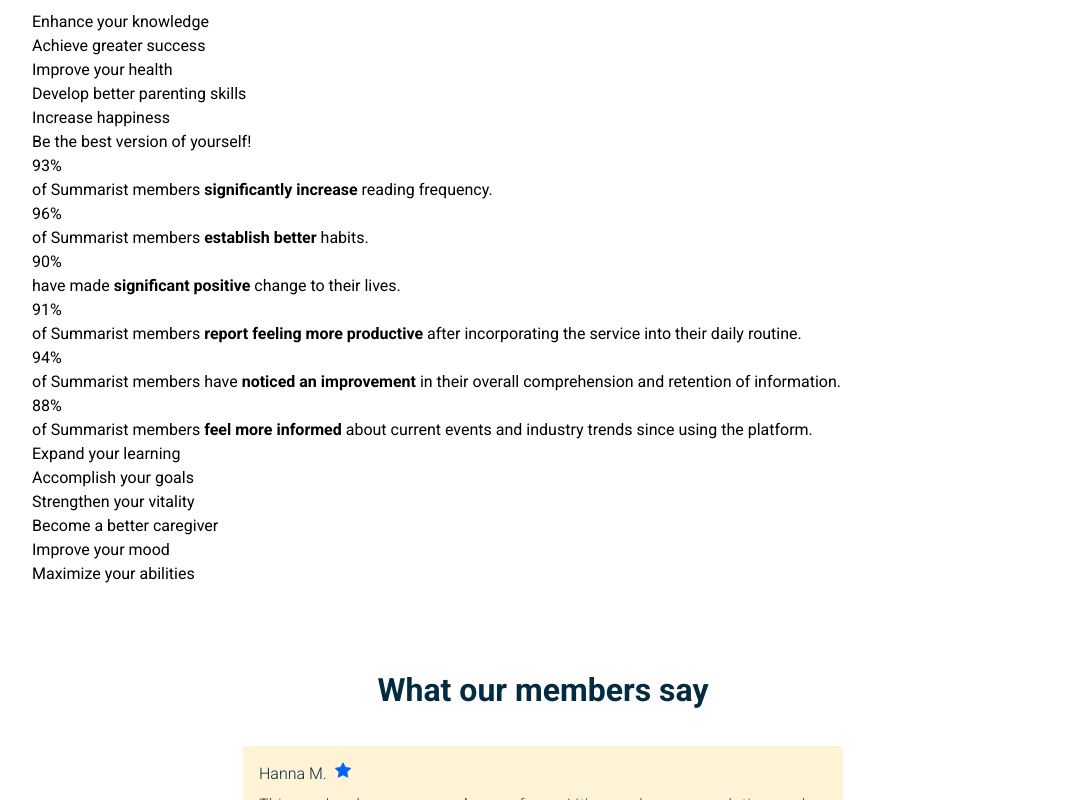
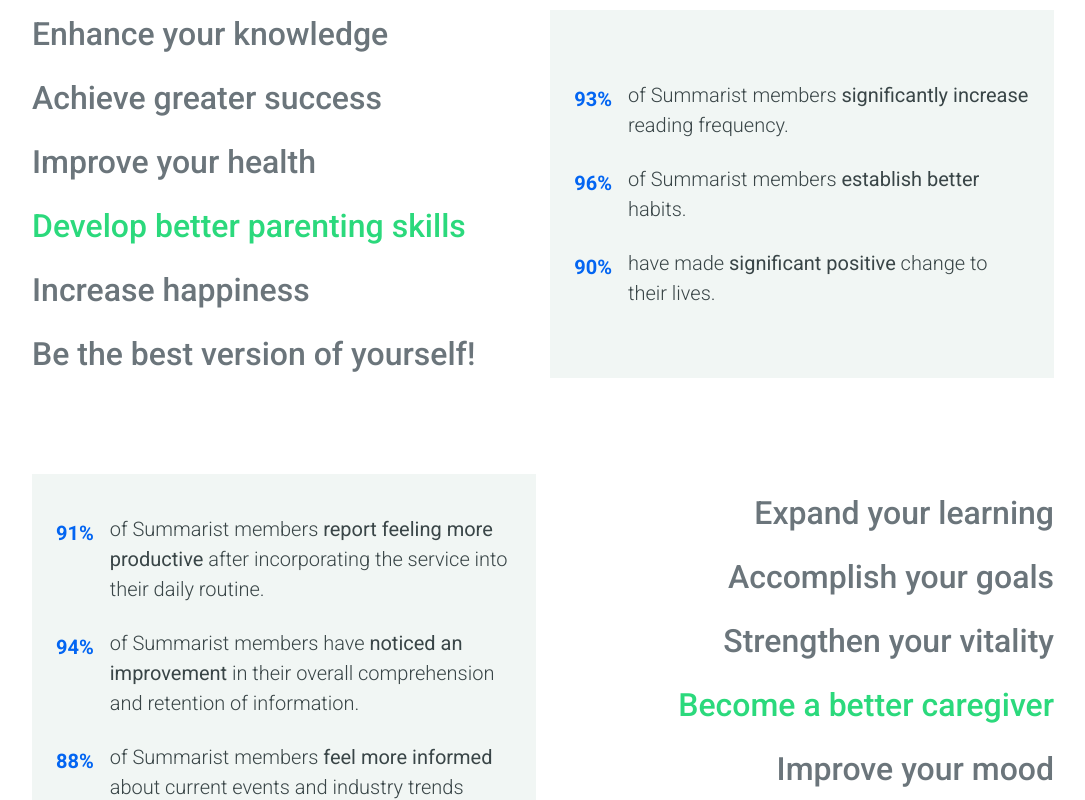
Before and after one commit to slowheelerfam-netizen/virtual-internship-v2, a Next.js app: page / in a window 1280 px wide. Shown: the part 920-1720 px from the top of the page, without its empty margins (97-1182 px from the left). Built offline with nearby package versions, Linux system fonts and the light colour scheme; no server answers.

Commit message:
Corrected issues on landing page, hopefully final push

```diff
--- a/src/app/(app)/settings/page.tsx
+++ b/src/app/(app)/settings/page.tsx
@@ -9,6 +9,7 @@
 import { openModal } from "@/store/modalSlice";
 import Link from "next/link";
 import Image from "next/image";
+import { Suspense } from "react";
 
 type SubStatus = "basic" | "premium" | "premium-plus";
 
@@ -27,7 +28,7 @@
   );
 }
 
-export default function SettingsPage() {
+function SettingsContent() {
   const [user, setUser] = useState<User | null>(null);
   const [subStatus, setSubStatus] = useState<SubStatus>("basic");
   const [loading, setLoading] = useState(true);
@@ -77,7 +78,7 @@
           </p>
           <button
             style={{
-              width: "200px",
+              width: "170px",
               height: "40px",
               backgroundColor: "#2bd97c",
               color: "#032b41",
@@ -146,4 +147,13 @@
       </div>
     </div>
   );
+
 }
+
+export default function SettingsPage() {
+  return (
+    <Suspense fallback={<div className="app-page"><div className="skeleton" style={{ height: "32px", width: "180px", borderRadius: "6px" }} /></div>}>
+      <SettingsContent />
+    </Suspense>
+  );
+}
--- a/src/app/home.module.css
+++ b/src/app/home.module.css
@@ -187,7 +187,7 @@
 
 .statistics__wrapper {
   display: flex;
-  gap: 80px;
+  gap: 40px;
   margin-bottom: 96px;
 }
 
--- a/src/app/page.tsx
+++ b/src/app/page.tsx
@@ -88,28 +88,28 @@
               <div className={styles.review}>
                 <div className={styles.review__header}>
                   <div className={styles.review__name}>Hanna M.</div>
-                  <div className={styles.review__stars}><BsStarFill /></div>
+                  <div className={styles.review__stars}><BsStarFill /><BsStarFill /><BsStarFill /><BsStarFill /><BsStarFill /></div>
                 </div>
                 <div className={styles.review__body}>This app has been a <b>game-changer</b> for me! It&apos;s saved me so much time and effort in reading and comprehending books. Highly recommend it to all book lovers.</div>
               </div>
               <div className={styles.review}>
                 <div className={styles.review__header}>
                   <div className={styles.review__name}>David B.</div>
-                  <div className={styles.review__stars}><BsStarFill /></div>
+                  <div className={styles.review__stars}><BsStarFill /><BsStarFill /><BsStarFill /><BsStarFill /><BsStarFill /></div>
                 </div>
                 <div className={styles.review__body}>I love this app! It provides <b>concise and accurate summaries</b> of books in a way that is easy to understand. It&apos;s also very user-friendly and intuitive.</div>
               </div>
               <div className={styles.review}>
                 <div className={styles.review__header}>
                   <div className={styles.review__name}>Nathan S.</div>
-                  <div className={styles.review__stars}><BsStarFill /></div>
+                  <div className={styles.review__stars}><BsStarFill /><BsStarFill /><BsStarFill /><BsStarFill /><BsStarFill /></div>
                 </div>
                 <div className={styles.review__body}>This app is a great way to get the main takeaways from a book without having to read the entire thing. <b>The summaries are well-written and informative.</b> Definitely worth downloading.</div>
               </div>
               <div className={styles.review}>
                 <div className={styles.review__header}>
                   <div className={styles.review__name}>Ryan R.</div>
-                  <div className={styles.review__stars}><BsStarFill /></div>
+                  <div className={styles.review__stars}><BsStarFill /><BsStarFill /><BsStarFill /><BsStarFill /><BsStarFill /></div>
                 </div>
                 <div className={styles.review__body}>If you&apos;re a busy person who <b>loves reading but doesn&apos;t have the time</b> to read every book in full, this app is for you! The summaries are thorough and provide a great overview of the book&apos;s content.</div>
               </div>
@@ -133,7 +133,7 @@
               </div>
               <div className={styles.numbers}>
                 <div className={`${styles.numbers__icon} ${styles["numbers__star--icon"]}`}>
-                  <BsStarFill /><BsStarHalf />
+                  <BsStarFill /><BsStarFill /><BsStarFill /><BsStarFill /><BsStarHalf />
                 </div>
                 <div className={styles.numbers__title}>4.5 Stars</div>
                 <div className={styles["numbers__sub--title"]}>Average ratings on iOS and Google Play</div>
--- a/src/components/BookCard.tsx
+++ b/src/components/BookCard.tsx
@@ -1,14 +1,34 @@
+"use client";
+
 import Image from "next/image";
 import Link from "next/link";
 import { Book } from "@/types/book";
 import { BsStar } from "react-icons/bs";
 import { BiTime } from "react-icons/bi";
+import { useEffect, useState } from "react";
 
 interface Props {
   book: Book;
 }
 
+function formatDuration(seconds: number): string {
+  const m = Math.floor(seconds / 60).toString().padStart(2, "0");
+  const s = Math.floor(seconds % 60).toString().padStart(2, "0");
+  return `${m}:${s}`;
+}
+
 export default function BookCard({ book }: Props) {
+  const [duration, setDuration] = useState<string | null>(null);
+
+  useEffect(() => {
+    if (!book.audioLink) return;
+    const audio = new Audio(book.audioLink);
+    audio.addEventListener("loadedmetadata", () => {
+      setDuration(formatDuration(audio.duration));
+      audio.src = "";
+    });
+  }, [book.audioLink]);
+
   return (
     <Link
       href={`/book/${book.id}`}
@@ -56,16 +76,16 @@
       <p style={{ color: "#6b757b", fontSize: "14px", marginBottom: "4px" }}>{book.author}</p>
 
       {/* Subtitle */}
-      <p style={{ color: "#032b41", fontSize: "14px", fontWeight: 400, lineHeight: 1.4, marginBottom: "8px" }}
+      <p style={{ color: "#032b41", fontSize: "13px", fontWeight: 400, lineHeight: 1.4, marginBottom: "8px" }}
          className="line-clamp-2">
         {book.subTitle}
       </p>
 
       {/* Duration + Rating */}
-      <div style={{ display: "flex", alignItems: "center", gap: "12px", color: "#6b757b", fontSize: "12px", marginTop: "auto" }}>
+      <div style={{ display: "flex", alignItems: "center", gap: "12px", color: "#6b757b", fontSize: "13px", marginTop: "auto" }}>
         <span style={{ display: "flex", alignItems: "center", gap: "4px" }}>
           <BiTime />
-          3 mins
+          {duration ?? "..."}
         </span>
         <span style={{ display: "flex", alignItems: "center", gap: "4px" }}>
           <BsStar />
--- a/src/components/StatisticsSection.tsx
+++ b/src/components/StatisticsSection.tsx
@@ -1,6 +1,7 @@
 "use client";
 
 import { useState, useEffect } from "react";
+import styles from "@/app/home.module.css";
 
 const leftHeadings = [
   "Enhance your knowledge",
@@ -32,53 +33,53 @@
 
   return (
     <>
-      <div className="statistics__wrapper">
-        <div className="statistics__content--header">
+      <div className={styles.statistics__wrapper}>
+        <div className={styles["statistics__content--header"]}>
           {leftHeadings.map((heading, i) => (
             <div
               key={heading}
-              className={`statistics__heading ${i === activeIndex ? "statistics__heading--active" : ""}`}
+              className={`${styles.statistics__heading} ${i === activeIndex ? styles["statistics__heading--active"] : ""}`}
             >
               {heading}
             </div>
           ))}
         </div>
-        <div className="statistics__content--details">
-          <div className="statistics__data">
-            <div className="statistics__data--number">93%</div>
-            <div className="statistics__data--title">of Summarist members <b>significantly increase</b> reading frequency.</div>
+        <div className={styles["statistics__content--details"]}>
+          <div className={styles.statistics__data}>
+            <div className={styles["statistics__data--number"]}>93%</div>
+            <div className={styles["statistics__data--title"]}>of Summarist members <b>significantly increase</b> reading frequency.</div>
           </div>
-          <div className="statistics__data">
-            <div className="statistics__data--number">96%</div>
-            <div className="statistics__data--title">of Summarist members <b>establish better</b> habits.</div>
+          <div className={styles.statistics__data}>
+            <div className={styles["statistics__data--number"]}>96%</div>
+            <div className={styles["statistics__data--title"]}>of Summarist members <b>establish better</b> habits.</div>
           </div>
-          <div className="statistics__data">
-            <div className="statistics__data--number">90%</div>
-            <div className="statistics__data--title">have made <b>significant positive</b> change to their lives.</div>
+          <div className={styles.statistics__data}>
+            <div className={styles["statistics__data--number"]}>90%</div>
+            <div className={styles["statistics__data--title"]}>have made <b>significant positive</b> change to their lives.</div>
           </div>
         </div>
       </div>
 
-      <div className="statistics__wrapper">
-        <div className="statistics__content--details statistics__content--details-second">
-          <div className="statistics__data">
-            <div className="statistics__data--number">91%</div>
-            <div className="statistics__data--title">of Summarist members <b>report feeling more productive</b> after incorporating the service into their daily routine.</div>
+      <div className={styles.statistics__wrapper}>
+        <div className={`${styles["statistics__content--details"]} ${styles["statistics__content--details-second"]}`}>
+          <div className={styles.statistics__data}>
+            <div className={styles["statistics__data--number"]}>91%</div>
+            <div className={styles["statistics__data--title"]}>of Summarist members <b>report feeling more productive</b> after incorporating the service into their daily routine.</div>
           </div>
-          <div className="statistics__data">
-            <div className="statistics__data--number">94%</div>
-            <div className="statistics__data--title">of Summarist members have <b>noticed an improvement</b> in their overall comprehension and retention of information.</div>
+          <div className={styles.statistics__data}>
+            <div className={styles["statistics__data--number"]}>94%</div>
+            <div className={styles["statistics__data--title"]}>of Summarist members have <b>noticed an improvement</b> in their overall comprehension and retention of information.</div>
           </div>
-          <div className="statistics__data">
-            <div className="statistics__data--number">88%</div>
-            <div className="statistics__data--title">of Summarist members <b>feel more informed</b> about current events and industry trends since using the platform.</div>
+          <div className={styles.statistics__data}>
+            <div className={styles["statistics__data--number"]}>88%</div>
+            <div className={styles["statistics__data--title"]}>of Summarist members <b>feel more informed</b> about current events and industry trends since using the platform.</div>
           </div>
         </div>
-        <div className="statistics__content--header statistics__content--header-second">
+        <div className={`${styles["statistics__content--header"]} ${styles["statistics__content--header-second"]}`}>
           {rightHeadings.map((heading, i) => (
             <div
               key={heading}
-              className={`statistics__heading ${i === activeIndex ? "statistics__heading--active" : ""}`}
+              className={`${styles.statistics__heading} ${i === activeIndex ? styles["statistics__heading--active"] : ""}`}
             >
               {heading}
             </div>
```
Also changed, not shown: src/app/(app)/library/page.tsx (+41 -52 lines).
